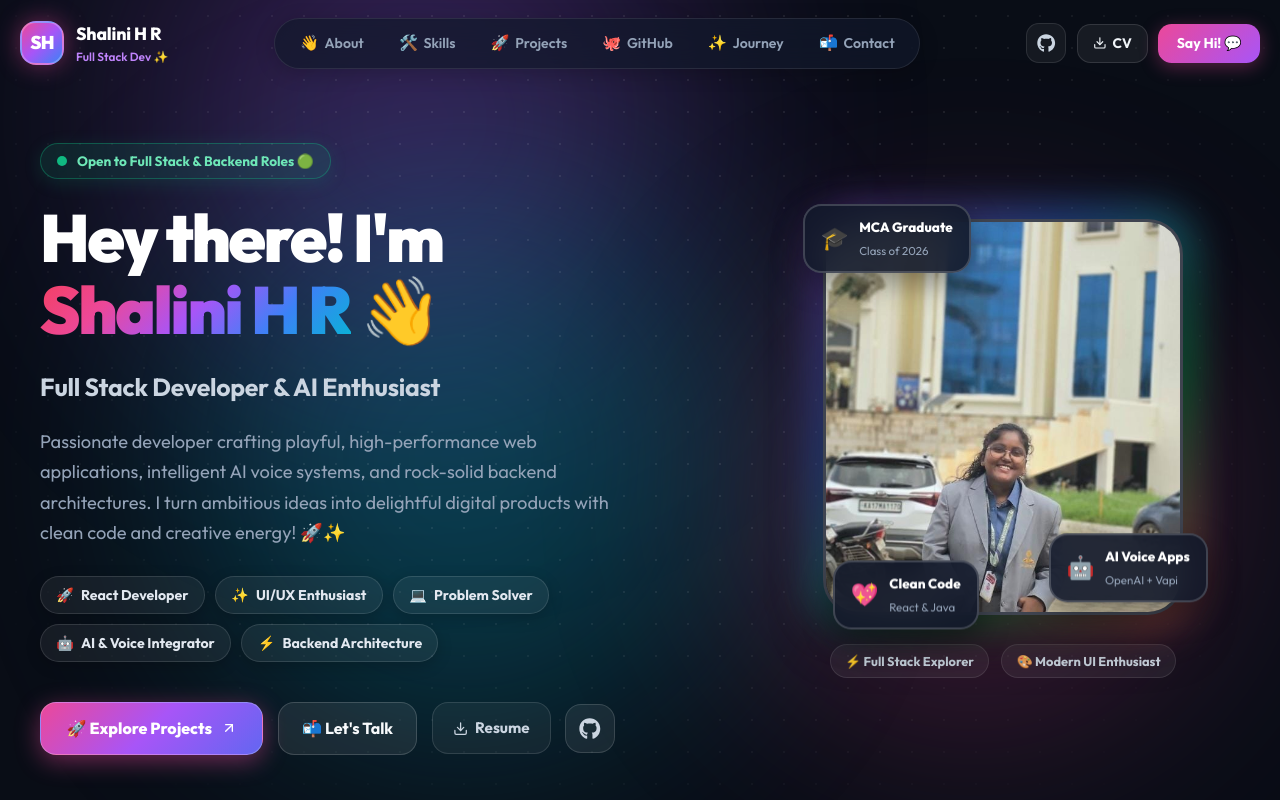
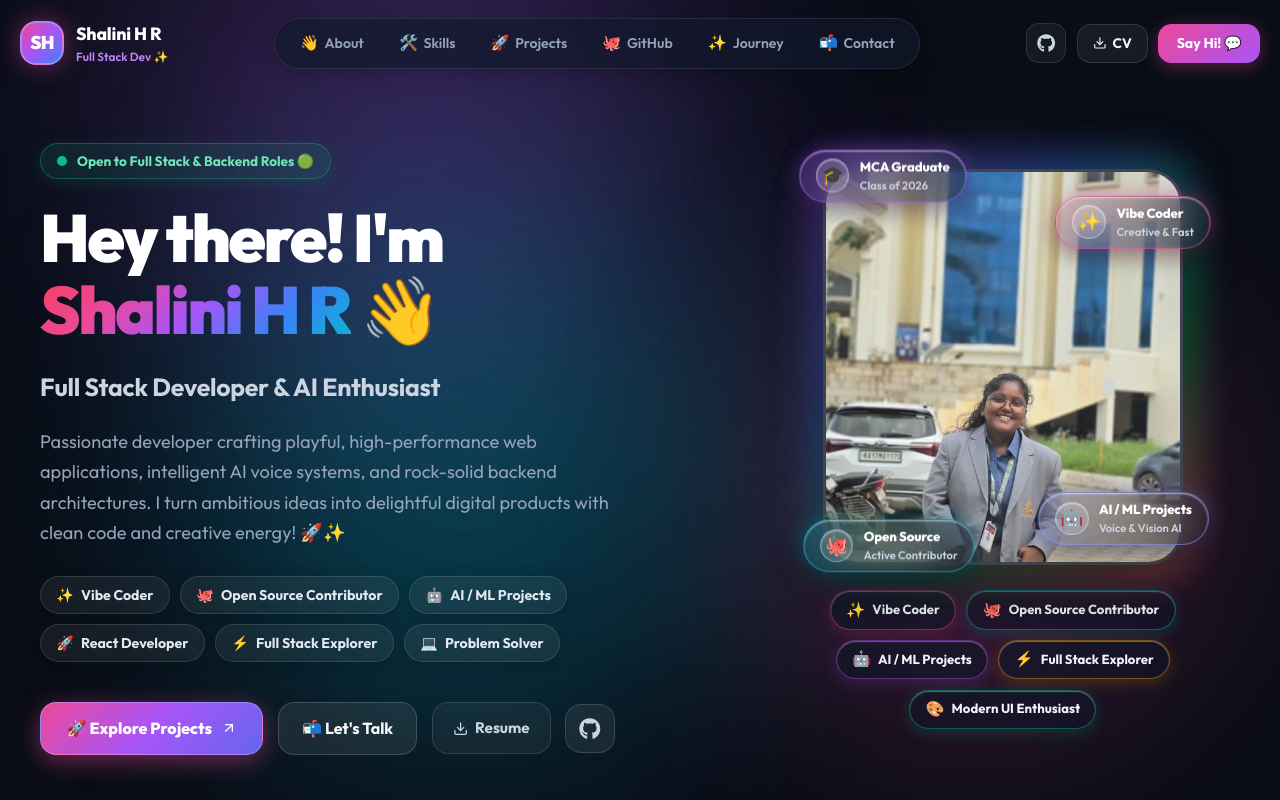
Before and after one commit to Shalinihr1402/portfolio-react, a React (Vite) app: page / in a window 1280 px wide. Shown: the top 800 px of the page. Built offline with nearby package versions, Linux system fonts and the light colour scheme.

Commit message:
Updated UI

```diff
--- a/src/App.css
+++ b/src/App.css
@@ -638,71 +638,173 @@
   width: 100%;
   height: 100%;
   object-fit: cover;
-  object-position: center top;
-}
-
-/* Floating Sticker Badges */
-.floating-sticker {
+  object-position: center 25%;
+}
+
+/* ==========================================================================
+   THEME-MATCHING TRANSPARENT GLASS BUBBLES
+   ========================================================================== */
+.glass-bubble {
   position: absolute;
   z-index: 10;
   display: flex;
   align-items: center;
   gap: 0.65rem;
-  padding: 0.65rem 1rem;
-  border-radius: 1.15rem;
-  background: rgba(18, 25, 43, 0.9);
-  border: 2px solid rgba(255, 255, 255, 0.18);
-  backdrop-filter: blur(16px);
-  box-shadow: 0 10px 30px rgba(0, 0, 0, 0.4);
-}
-
-.floating-sticker strong {
+  padding: 0.45rem 1rem;
+  border-radius: 999px;
+  background: rgba(15, 23, 42, 0.55);
+  backdrop-filter: blur(24px) saturate(190%);
+  -webkit-backdrop-filter: blur(24px) saturate(190%);
+  border: 1.5px solid rgba(255, 255, 255, 0.25);
+  box-shadow: 0 12px 35px rgba(0, 0, 0, 0.4), inset 0 1px 2px rgba(255, 255, 255, 0.45);
+  transition: all 0.3s cubic-bezier(0.16, 1, 0.3, 1);
+  cursor: default;
+}
+
+.glass-bubble:hover {
+  transform: scale(1.06);
+  z-index: 15;
+}
+
+/* Theme-Matching Glow Tints */
+.bubble-purple {
+  background: linear-gradient(135deg, rgba(168, 85, 247, 0.22) 0%, rgba(15, 23, 42, 0.55) 100%);
+  border-color: rgba(168, 85, 247, 0.55);
+  box-shadow: 0 10px 25px rgba(0, 0, 0, 0.35), 0 0 22px rgba(168, 85, 247, 0.35), inset 0 1px 2px rgba(255, 255, 255, 0.6);
+}
+
+.bubble-pink {
+  background: linear-gradient(135deg, rgba(236, 72, 153, 0.22) 0%, rgba(15, 23, 42, 0.55) 100%);
+  border-color: rgba(236, 72, 153, 0.55);
+  box-shadow: 0 10px 25px rgba(0, 0, 0, 0.35), 0 0 22px rgba(236, 72, 153, 0.35), inset 0 1px 2px rgba(255, 255, 255, 0.6);
+}
+
+.bubble-cyan {
+  background: linear-gradient(135deg, rgba(6, 182, 212, 0.22) 0%, rgba(15, 23, 42, 0.55) 100%);
+  border-color: rgba(6, 182, 212, 0.55);
+  box-shadow: 0 10px 25px rgba(0, 0, 0, 0.35), 0 0 22px rgba(6, 182, 212, 0.35), inset 0 1px 2px rgba(255, 255, 255, 0.6);
+}
+
+.bubble-indigo {
+  background: linear-gradient(135deg, rgba(99, 102, 241, 0.22) 0%, rgba(15, 23, 42, 0.55) 100%);
+  border-color: rgba(129, 140, 248, 0.55);
+  box-shadow: 0 10px 25px rgba(0, 0, 0, 0.35), 0 0 22px rgba(99, 102, 241, 0.35), inset 0 1px 2px rgba(255, 255, 255, 0.6);
+}
+
+.bubble-icon-orb {
+  width: 2.1rem;
+  height: 2.1rem;
+  border-radius: 50%;
+  display: grid;
+  place-items: center;
+  font-size: 1.15rem;
+  background: rgba(255, 255, 255, 0.15);
+  border: 1px solid rgba(255, 255, 255, 0.35);
+  box-shadow: inset 0 1px 2px rgba(255, 255, 255, 0.5);
+  flex-shrink: 0;
+}
+
+.bubble-text-group {
+  display: flex;
+  flex-direction: column;
+}
+
+.bubble-text-group strong {
   display: block;
-  font-size: 0.84rem;
-  font-weight: 800;
-  color: #ffffff;
-}
-
-.floating-sticker small {
-  font-size: 0.72rem;
-  color: #94a3b8;
-}
-
-.sticker-icon {
-  font-size: 1.4rem;
-}
-
-.sticker-top-left {
-  top: -15px;
+  font-size: 0.82rem;
+  font-weight: 800;
+  color: #ffffff;
+  letter-spacing: -0.01em;
+  white-space: nowrap;
+}
+
+.bubble-text-group small {
+  font-size: 0.7rem;
+  color: #cbd5e1;
+  font-weight: 600;
+  white-space: nowrap;
+}
+
+/* Positions around avatar perimeter */
+.bubble-top-left {
+  top: -14px;
+  left: -24px;
+}
+
+.bubble-top-right {
+  top: 18px;
+  right: -28px;
+}
+
+.bubble-bottom-left {
+  bottom: -14px;
   left: -20px;
 }
 
-.sticker-bottom-right {
-  bottom: 20px;
-  right: -25px;
-}
-
-.sticker-bottom-left {
-  bottom: -20px;
-  left: 10px;
-}
-
+.bubble-bottom-right {
+  bottom: 28px;
+  right: -26px;
+}
+
+/* Identity Bar with Theme Matching Transparent Bubble Pills */
 .avatar-identity-bar {
-  margin-top: 1.8rem;
-  display: flex;
-  gap: 0.75rem;
+  margin-top: 1.6rem;
+  display: flex;
+  gap: 0.65rem;
   flex-wrap: wrap;
   justify-content: center;
 }
 
-.badge-identity {
-  padding: 0.4rem 0.9rem;
+.bubble-pill {
+  display: inline-flex;
+  align-items: center;
+  gap: 0.45rem;
+  padding: 0.45rem 0.95rem;
   border-radius: 999px;
-  background: rgba(255, 255, 255, 0.06);
-  border: 1px solid rgba(255, 255, 255, 0.1);
-  font-size: 0.8rem;
+  font-size: 0.82rem;
   font-weight: 700;
-  color: #cbd5e1;
+  color: #f1f5f9;
+  background: rgba(15, 23, 42, 0.55);
+  backdrop-filter: blur(18px);
+  -webkit-backdrop-filter: blur(18px);
+  border: 1.5px solid rgba(255, 255, 255, 0.18);
+  box-shadow: 0 4px 18px rgba(0, 0, 0, 0.25), inset 0 1px 1px rgba(255, 255, 255, 0.3);
+  transition: all 0.2s cubic-bezier(0.16, 1, 0.3, 1);
+  cursor: default;
+}
+
+.bubble-pill:hover {
+  transform: translateY(-2px);
+  color: #ffffff;
+}
+
+.bubble-pill-pink {
+  border-color: rgba(236, 72, 153, 0.45);
+  box-shadow: 0 4px 16px rgba(236, 72, 153, 0.2), inset 0 1px 1px rgba(255, 255, 255, 0.35);
+}
+
+.bubble-pill-cyan {
+  border-color: rgba(6, 182, 212, 0.45);
+  box-shadow: 0 4px 16px rgba(6, 182, 212, 0.2), inset 0 1px 1px rgba(255, 255, 255, 0.35);
+}
+
+.bubble-pill-purple {
+  border-color: rgba(168, 85, 247, 0.45);
+  box-shadow: 0 4px 16px rgba(168, 85, 247, 0.2), inset 0 1px 1px rgba(255, 255, 255, 0.35);
+}
+
+.bubble-pill-amber {
+  border-color: rgba(245, 158, 11, 0.45);
+  box-shadow: 0 4px 16px rgba(245, 158, 11, 0.2), inset 0 1px 1px rgba(255, 255, 255, 0.35);
+}
+
+.bubble-pill-emerald {
+  border-color: rgba(16, 185, 129, 0.45);
+  box-shadow: 0 4px 16px rgba(16, 185, 129, 0.2), inset 0 1px 1px rgba(255, 255, 255, 0.35);
+}
+
+.bubble-pill-emoji {
+  font-size: 0.95rem;
 }
 
 /* ==========================================================================
--- a/src/components/Hero.jsx
+++ b/src/components/Hero.jsx
@@ -128,50 +128,95 @@ export default function Hero() {
               />
             </div>
 
-            {/* Floating Sticker: MCA Graduate */}
+            {/* Floating Glass Bubble 1: MCA Graduate (Top-Left) */}
             <motion.div
-              className="floating-sticker sticker-top-left"
-              animate={{ y: [0, -8, 0] }}
-              transition={{ repeat: Infinity, duration: 3.5, ease: "easeInOut" }}
+              className="glass-bubble bubble-purple bubble-top-left"
+              animate={{ y: [0, -9, 0] }}
+              transition={{ repeat: Infinity, duration: 4, ease: "easeInOut" }}
+              whileHover={{ scale: 1.06, y: -4 }}
             >
-              <span className="sticker-icon">🎓</span>
-              <div>
+              <div className="bubble-icon-orb">🎓</div>
+              <div className="bubble-text-group">
                 <strong>MCA Graduate</strong>
                 <small>Class of 2026</small>
               </div>
             </motion.div>
 
-            {/* Floating Sticker: AI Voice Integrator */}
+            {/* Floating Glass Bubble 2: Vibe Coder (Top-Right) */}
             <motion.div
-              className="floating-sticker sticker-bottom-right"
-              animate={{ y: [0, 8, 0] }}
-              transition={{ repeat: Infinity, duration: 4, ease: "easeInOut", delay: 0.5 }}
+              className="glass-bubble bubble-pink bubble-top-right"
+              animate={{ y: [0, 9, 0] }}
+              transition={{ repeat: Infinity, duration: 4.5, ease: "easeInOut", delay: 0.3 }}
+              whileHover={{ scale: 1.06, y: -4 }}
             >
-              <span className="sticker-icon">🤖</span>
-              <div>
-                <strong>AI Voice Apps</strong>
-                <small>OpenAI + Vapi</small>
+              <div className="bubble-icon-orb">✨</div>
+              <div className="bubble-text-group">
+                <strong>Vibe Coder</strong>
+                <small>Creative & Fast</small>
               </div>
             </motion.div>
 
-            {/* Floating Sticker: Code Passion */}
+            {/* Floating Glass Bubble 3: Open Source Contributor (Bottom-Left) */}
             <motion.div
-              className="floating-sticker sticker-bottom-left"
-              animate={{ y: [0, -6, 0] }}
-              transition={{ repeat: Infinity, duration: 4.2, ease: "easeInOut", delay: 1 }}
+              className="glass-bubble bubble-cyan bubble-bottom-left"
+              animate={{ y: [0, -7, 0] }}
+              transition={{ repeat: Infinity, duration: 4.2, ease: "easeInOut", delay: 0.8 }}
+              whileHover={{ scale: 1.06, y: -4 }}
             >
-              <span className="sticker-icon">💖</span>
-              <div>
-                <strong>Clean Code</strong>
-                <small>React & Java</small>
+              <div className="bubble-icon-orb">🐙</div>
+              <div className="bubble-text-group">
+                <strong>Open Source</strong>
+                <small>Active Contributor</small>
+              </div>
+            </motion.div>
+
+            {/* Floating Glass Bubble 4: AI / ML Projects (Bottom-Right) */}
+            <motion.div
+              className="glass-bubble bubble-indigo bubble-bottom-right"
+              animate={{ y: [0, 8, 0] }}
+              transition={{ repeat: Infinity, duration: 3.8, ease: "easeInOut", delay: 1.2 }}
+              whileHover={{ scale: 1.06, y: -4 }}
+            >
+              <div className="bubble-icon-orb">🤖</div>
+              <div className="bubble-text-group">
+                <strong>AI / ML Projects</strong>
+                <small>Voice & Vision AI</small>
               </div>
             </motion.div>
           </div>
 
-          {/* Quick Summary Pill under Avatar */}
+          {/* Attractive Theme-Matching Bubble Tags Bar */}
           <div className="avatar-identity-bar">
-            <span className="badge-identity">⚡ Full Stack Explorer</span>
-            <span className="badge-identity">🎨 Modern UI Enthusiast</span>
+            <motion.span
+              className="bubble-pill bubble-pill-pink"
+              whileHover={{ scale: 1.08, y: -3 }}
+            >
+              <span className="bubble-pill-emoji">✨</span> Vibe Coder
+            </motion.span>
+            <motion.span
+              className="bubble-pill bubble-pill-cyan"
+              whileHover={{ scale: 1.08, y: -3 }}
+            >
+              <span className="bubble-pill-emoji">🐙</span> Open Source Contributor
+            </motion.span>
+            <motion.span
+              className="bubble-pill bubble-pill-purple"
+              whileHover={{ scale: 1.08, y: -3 }}
+            >
+              <span className="bubble-pill-emoji">🤖</span> AI / ML Projects
+            </motion.span>
+            <motion.span
+              className="bubble-pill bubble-pill-amber"
+              whileHover={{ scale: 1.08, y: -3 }}
+            >
+              <span className="bubble-pill-emoji">⚡</span> Full Stack Explorer
+            </motion.span>
+            <motion.span
+              className="bubble-pill bubble-pill-emerald"
+              whileHover={{ scale: 1.08, y: -3 }}
+            >
+              <span className="bubble-pill-emoji">🎨</span> Modern UI Enthusiast
+            </motion.span>
           </div>
         </motion.div>
       </div>
--- a/src/data/portfolioData.js
+++ b/src/data/portfolioData.js
@@ -53,11 +53,12 @@ export const personalInfo = {
 };
 
 export const heroTags = [
-  { emoji: "🚀", text: "React Developer", color: "from-pink-500 to-rose-500" },
-  { emoji: "✨", text: "UI/UX Enthusiast", color: "from-amber-400 to-orange-500" },
-  { emoji: "💻", text: "Problem Solver", color: "from-blue-500 to-cyan-500" },
-  { emoji: "🤖", text: "AI & Voice Integrator", color: "from-purple-500 to-indigo-500" },
-  { emoji: "⚡", text: "Backend Architecture", color: "from-emerald-400 to-teal-500" },
+  { emoji: "✨", text: "Vibe Coder", color: "from-pink-500 to-rose-500" },
+  { emoji: "🐙", text: "Open Source Contributor", color: "from-blue-500 to-cyan-500" },
+  { emoji: "🤖", text: "AI / ML Projects", color: "from-purple-500 to-indigo-500" },
+  { emoji: "🚀", text: "React Developer", color: "from-amber-400 to-orange-500" },
+  { emoji: "⚡", text: "Full Stack Explorer", color: "from-emerald-400 to-teal-500" },
+  { emoji: "💻", text: "Problem Solver", color: "from-indigo-400 to-purple-600" },
 ];
 
 export const developerDna = [
```
